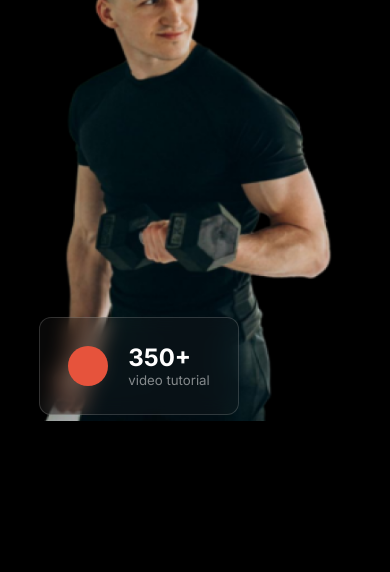
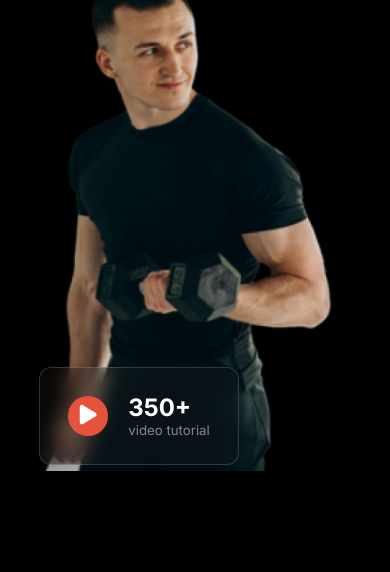
Before and after one commit to asifhasan973/fitness, a plain HTML site: page index.html in a window 390 px wide. Shown: the part 726-1298 px from the top of the page. Drawn offline with Linux system fonts and the light colour scheme; a web font is replaced by a local one.

Commit message:
play button done

```diff
--- a/index.html
+++ b/index.html
@@ -66,7 +66,9 @@
           <img src="./images/Images 2.png" alt="" />
 
           <div class="video-tutorial">
-            <div class="round"></div>
+            <div class="round">
+              <i class="fa-solid fa-play fa-play-css"></i>
+            </div>
             <div>
               <h2>350+</h2>
               <h5 class="text-light">video tutorial</h5>
--- a/style.css
+++ b/style.css
@@ -164,6 +164,9 @@ nav ul li a {
   height: 40px;
   width: 40px;
   border-radius: 50%;
+}
+.fa-play-css {
+  display: none;
 }
 
 .video-tutorial h5 {
@@ -670,6 +673,15 @@ hr {
     display: block;
     font-size: 1.8rem;
   }
+  .round {
+    display: flex;
+    justify-content: center;
+    align-items: center;
+  }
+  .fa-play-css {
+    display: block;
+    font-size: 1.4rem;
+  }
 
   /* nav finish  */
   .cmn-btn {
@@ -692,6 +704,9 @@ hr {
   }
   .banner-img {
     margin: 0 auto;
+  }
+  .banner-img img {
+    margin-top: 50px;
   }
 
   .join-club {
```
